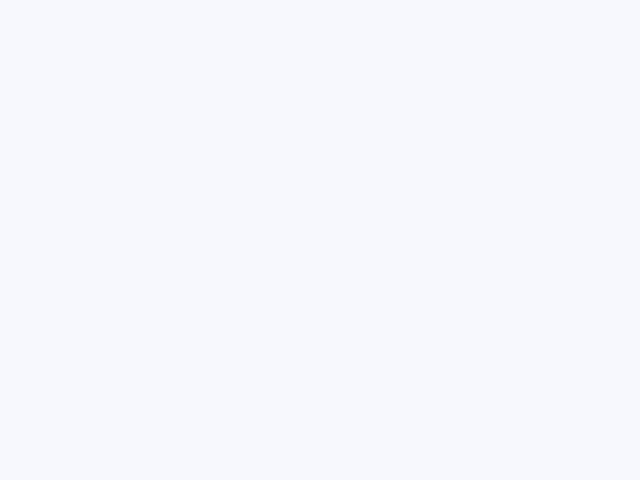
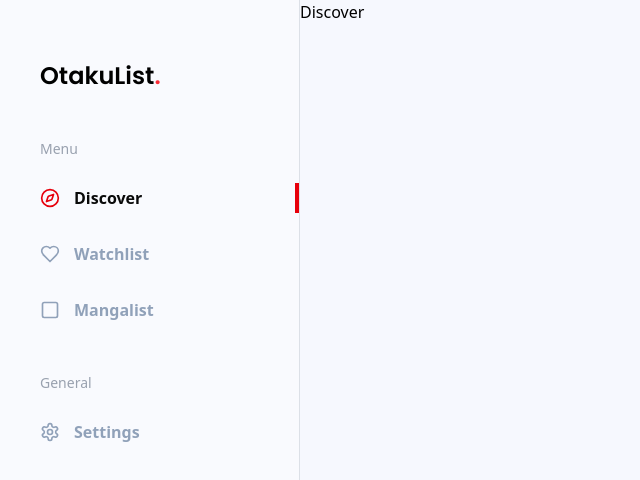
Before and after one commit to npmkael/otaku-list, a React (Vite) app: page /discover in a window 1280 px wide. Before the commit this address had no page. Shown: the top 480 px of the page, without its empty margins (0-640 px from the left). Built offline with nearby package versions, Linux system fonts and the light colour scheme.

Commit message:
feat: sidebar done

```diff
--- a/index.html
+++ b/index.html
@@ -5,6 +5,12 @@
     <link rel="icon" type="image/svg+xml" href="/fav-icon.png" />
     <meta name="viewport" content="width=device-width, initial-scale=1.0" />
     <title>OtakuList</title>
+    <link rel="preconnect" href="https://fonts.googleapis.com" />
+    <link rel="preconnect" href="https://fonts.gstatic.com" crossorigin />
+    <link
+      href="https://fonts.googleapis.com/css2?family=Inter:ital,opsz,wght@0,14..32,100..900;1,14..32,100..900&family=Poppins:ital,wght@0,100;0,200;0,300;0,400;0,500;0,600;0,700;0,800;0,900;1,100;1,200;1,300;1,400;1,500;1,600;1,700;1,800;1,900&display=swap"
+      rel="stylesheet"
+    />
   </head>
   <body>
     <div id="root"></div>
--- a/package.json
+++ b/package.json
@@ -11,6 +11,7 @@
   },
   "dependencies": {
     "@tailwindcss/vite": "^4.1.1",
+    "lucide-react": "^0.487.0",
     "react": "^19.0.0",
     "react-dom": "^19.0.0",
     "react-router-dom": "^7.4.1",
--- a/src/App.tsx
+++ b/src/App.tsx
@@ -3,6 +3,8 @@ import { Routes, Route } from "react-router-dom";
 // pages
 import Home from "./pages/Home";
 import Favorites from "./pages/Favorites";
+import Discover from "./pages/Discover";
+import Watchlist from "./pages/Watchlist";
 
 // layouts
 import MainLayout from "./layouts/MainLayout";
@@ -13,6 +15,8 @@ function App() {
       <Route element={<MainLayout />}>
         <Route index element={<Home />} />
         <Route path="/favorites" element={<Favorites />} />
+        <Route path="/discover" element={<Discover />} />
+        <Route path="/watchlist" element={<Watchlist />} />
       </Route>
     </Routes>
   );
--- /dev/null
+++ b/src/components/ItemLink.tsx
@@ -0,0 +1,46 @@
+import { NavLink } from "react-router-dom";
+
+type Props = {
+  name: string;
+  path: string;
+  Icon: React.ComponentType<{ size?: number; className?: string }>;
+};
+
+const ItemLink = ({ name, path, Icon }: Props) => {
+  return (
+    <li>
+      <NavLink
+        to={`${path}`}
+        className={({ isActive }) =>
+          `flex items-center gap-3.5 cursor-pointer py-4 group before:content-[''] before:absolute before:w-1 before:h-[30px] before:bg-red-600 before:-right-10  transition-all duration-300 ${
+            isActive ? "before:opacity-100" : "before:opacity-0"
+          }`
+        }
+      >
+        {({ isActive }) => (
+          <>
+            <Icon
+              size={20}
+              className={`transition-colors duration-300 ${
+                isActive
+                  ? "text-red-600"
+                  : "text-slate-400 group-hover:text-red-600 "
+              }`}
+            />
+            <span
+              className={`font-semibold transition-colors duration-300 ${
+                isActive
+                  ? "text-neutral-950"
+                  : "text-slate-400 group-hover:text-neutral-950 "
+              }`}
+            >
+              {name}
+            </span>
+          </>
+        )}
+      </NavLink>
+    </li>
+  );
+};
+
+export default ItemLink;
--- a/src/components/Sidebar.tsx
+++ b/src/components/Sidebar.tsx
@@ -1,5 +1,27 @@
+import { navLinks } from "../constants/index";
+import SidebarLink from "./SidebarLink";
+
 const Sidebar = () => {
-  return <div>Sidebar</div>;
+  return (
+    <div className="sidebar w-full h-full max-w-[300px] border-r border-r-gray-400/30 bg-[#F9FAFE] relative">
+      <div className="px-10 py-4 flex flex-col">
+        <h1 className="font-poppins text-2xl font-semibold h-[120px] flex items-center">
+          OtakuList
+          <span className="text-red-500">.</span>
+        </h1>
+
+        <div className="">
+          {navLinks.map((item, index) => (
+            <SidebarLink
+              key={item.category}
+              category={item.category}
+              subCat={item.subCat}
+            />
+          ))}
+        </div>
+      </div>
+    </div>
+  );
 };
 
 export default Sidebar;
--- /dev/null
+++ b/src/components/SidebarLink.tsx
@@ -0,0 +1,32 @@
+import ItemLink from "./ItemLink";
+
+type Props = {
+  category: string;
+  subCat: {
+    name: string;
+    path: string;
+    Icon: React.ComponentType<{ size?: number; className?: string }>;
+  }[];
+};
+
+const SidebarLink = ({ category, subCat }: Props) => {
+  return (
+    <div className="mb-8">
+      <span className="text-sm text-gray-400">{category}</span>
+      <ul className="flex flex-col justify-center gap-4 mt-2.5">
+        <div className="relative">
+          {subCat.map((item) => (
+            <ItemLink
+              key={item.name}
+              name={item.name}
+              path={item.path}
+              Icon={item.Icon}
+            />
+          ))}
+        </div>
+      </ul>
+    </div>
+  );
+};
+
+export default SidebarLink;
--- /dev/null
+++ b/src/constants/index.tsx
@@ -0,0 +1,34 @@
+import { Compass, Heart, Settings, Square } from "lucide-react";
+
+export const navLinks = [
+  {
+    category: "Menu",
+    subCat: [
+      {
+        name: "Discover",
+        path: "/discover",
+        Icon: Compass,
+      },
+      {
+        name: "Watchlist",
+        path: "/watchlist",
+        Icon: Heart,
+      },
+      {
+        name: "Mangalist",
+        path: "/mangalist",
+        Icon: Square,
+      },
+    ],
+  },
+  {
+    category: "General",
+    subCat: [
+      {
+        name: "Settings",
+        path: "/settings",
+        Icon: Settings,
+      },
+    ],
+  },
+];
--- a/src/index.css
+++ b/src/index.css
@@ -3,3 +3,8 @@
 body {
   background-color: #f6f8fe;
 }
+
+@theme {
+  --font-inter: "Inter", sans-seirf;
+  --font-poppins: "Poppins", sans-serif;
+}
--- a/src/layouts/MainLayout.tsx
+++ b/src/layouts/MainLayout.tsx
@@ -3,7 +3,7 @@ import Sidebar from "../components/Sidebar";
 
 const MainLayout = () => {
   return (
-    <main>
+    <main className="h-screen flex">
       <Sidebar />
       <Outlet />
     </main>
--- /dev/null
+++ b/src/pages/Discover.tsx
@@ -0,0 +1,7 @@
+import React from "react";
+
+const Discover = () => {
+  return <div>Discover</div>;
+};
+
+export default Discover;
--- /dev/null
+++ b/src/pages/Watchlist.tsx
@@ -0,0 +1,5 @@
+const WatchList = () => {
+  return <div>Watchlist</div>;
+};
+
+export default WatchList;
```
Also changed, not shown: 1 other file (tests, documents, lock files or other folders).
